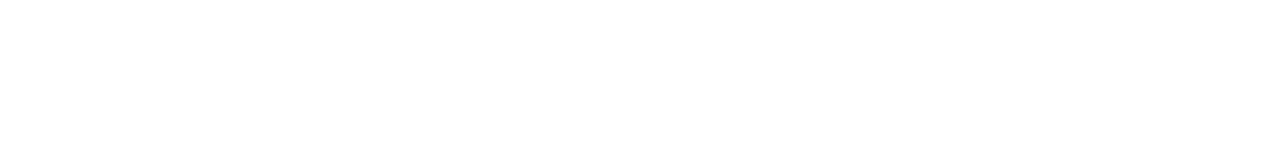
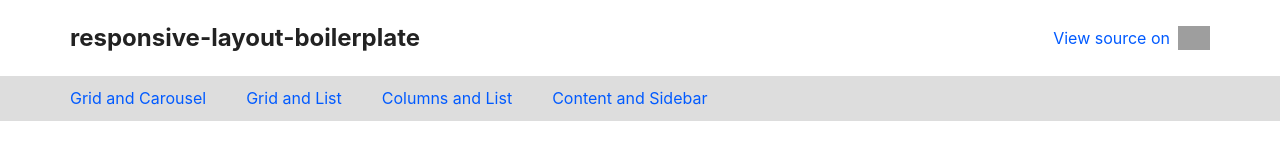
Before and after one commit to iagobruno/responsive-layout-boilerplate, a plain HTML site: page index.html in a window 1280 px wide. Drawn offline with Linux system fonts and the light colour scheme; grey boxes are pictures that could not be loaded.

Commit message:
feat: Add header example

```diff
--- a/index.html
+++ b/index.html
@@ -6,4 +6,22 @@
 </head>
 
 <body>
+
+  <header>
+    <div class="container">
+      <h1>responsive-layout-boilerplate</h1>
+      <a href="/" class="github-link">
+        <span>View source on </span>
+        <img src="https://github.githubassets.com/pinned-octocat.svg" style="width: 32px; margin-left: 8px">
+      </a>
+    </div>
+    <nav>
+      <ul class="container">
+        <li><a href="#grid-and-carousel">Grid and Carousel</a></li>
+        <li><a href="#grid-and-list">Grid and List</a></li>
+        <li><a href="#columns-and-list">Columns and List</a></li>
+        <li><a href="#content-and-sidebar">Content and Sidebar</a></li>
+      </ul>
+    </nav>
+  </header>
 </body>
--- a/styles.css
+++ b/styles.css
@@ -29,3 +29,43 @@ a:hover { text-decoration: underline; }
   padding: 0 var(--container-horizontal-gap);
   margin: 0 auto;
 }
+
+header {
+  background: white;
+  border-bottom: 1px solid var(--gray-color);
+}
+header > .container {
+  display: flex;
+  align-items: center;
+  justify-content: space-between;
+  padding-top: var(--default-gap);
+  padding-bottom: var(--default-gap);
+}
+header h1 {
+  font-size: 24px;
+}
+.github-link {
+  display: flex;
+  align-items: center;
+}
+
+nav {
+  background-color: var(--gray-color);
+  max-width: 100vw;
+  overflow-x: auto;
+}
+nav .container {
+  min-width: fit-content;
+  padding: 0 calc(var(--container-horizontal-gap) - var(--default-gap));
+}
+nav ul {
+  list-style: none;
+  display: flex;
+  align-items: center;
+  flex-wrap: nowrap;
+}
+nav li a {
+  padding: 10px var(--default-gap);
+  display: block;
+  white-space: nowrap;
+}
```
